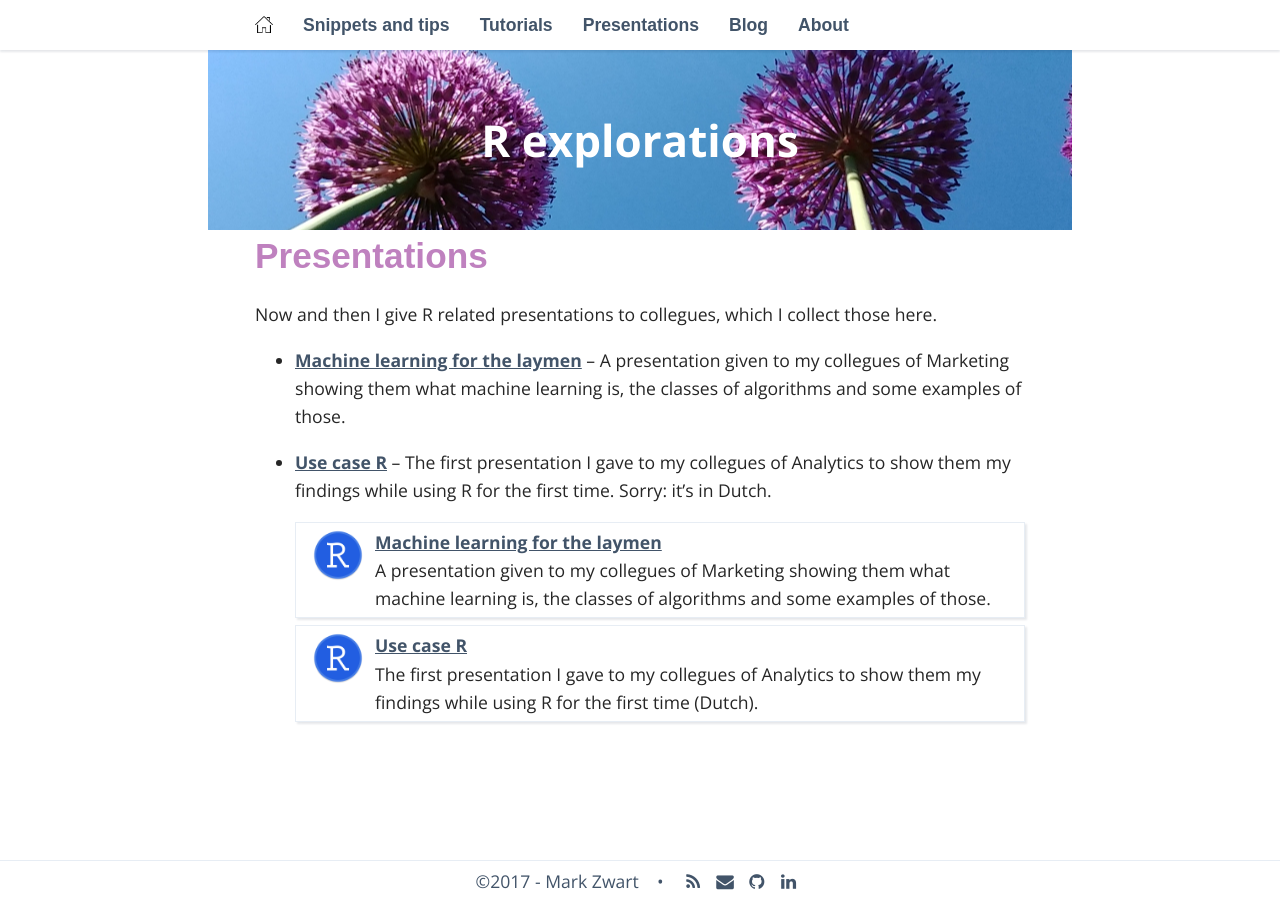
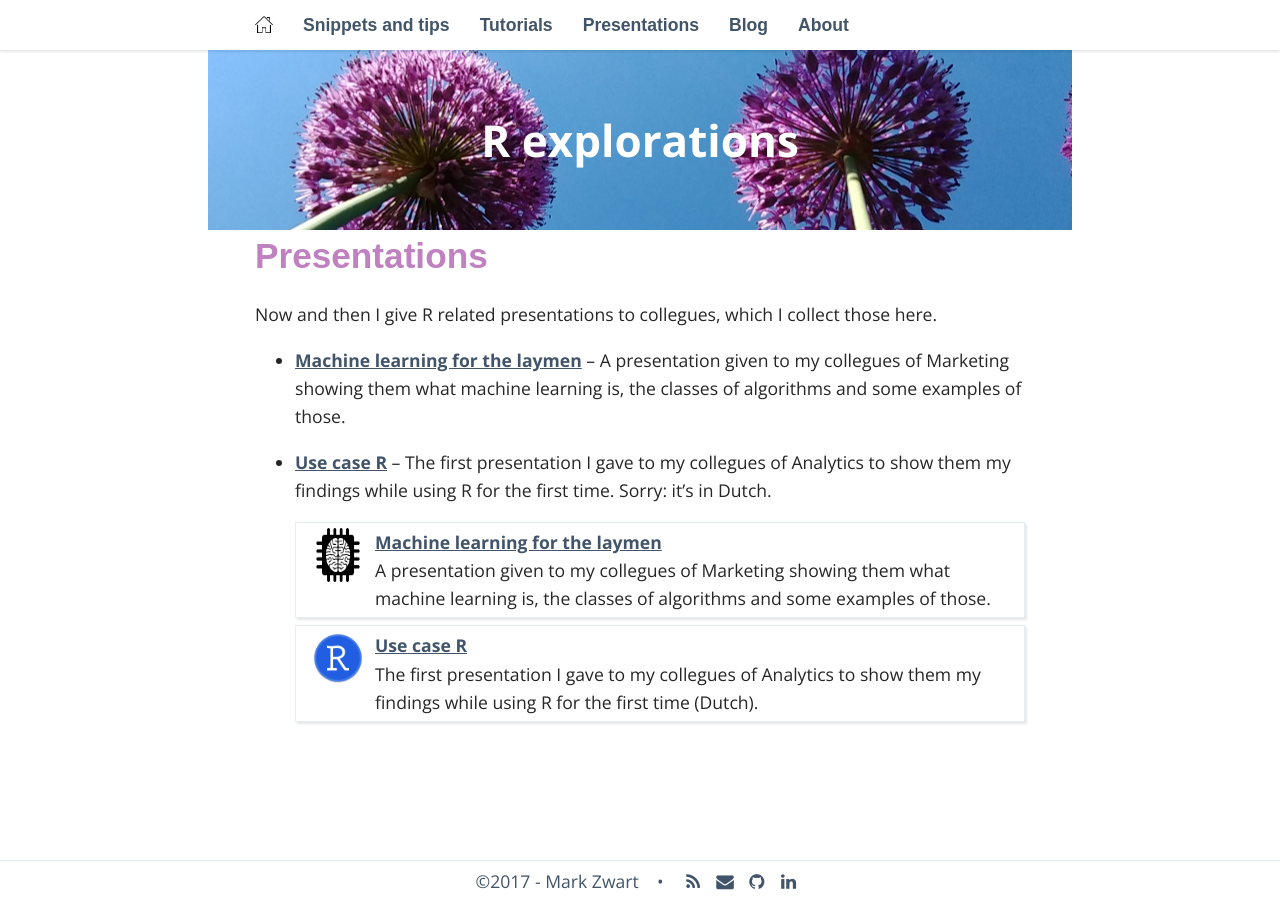
Before and after one commit to mark-me/mark-me.github.io, a Jekyll site: the page built from _pages/03-presentations.md, in a window 1280 px wide. Built offline with Jekyll 4.4.1, drawn with Linux system fonts in a browser that asks for light colours; nearby versions of some CDN libraries; some web fonts are replaced; comment, search, counter and statistics services are not loaded.

Commit message:
Update presentations-index.yml

```diff
--- a/_data/presentations-index.yml
+++ b/_data/presentations-index.yml
@@ -2,7 +2,7 @@
   author: Mark Zwart
   description: A presentation given to my collegues of Marketing showing them what machine learning is, the classes of algorithms and some examples of those.
   url: /machine-learning-layman/
-  image: /_pages/snippets-and-tips/r-studio-tips.png
+  image: /_pages/presentations/machine_learning.png
 
 - title: Use case R
   author: Mark Zwart
```
